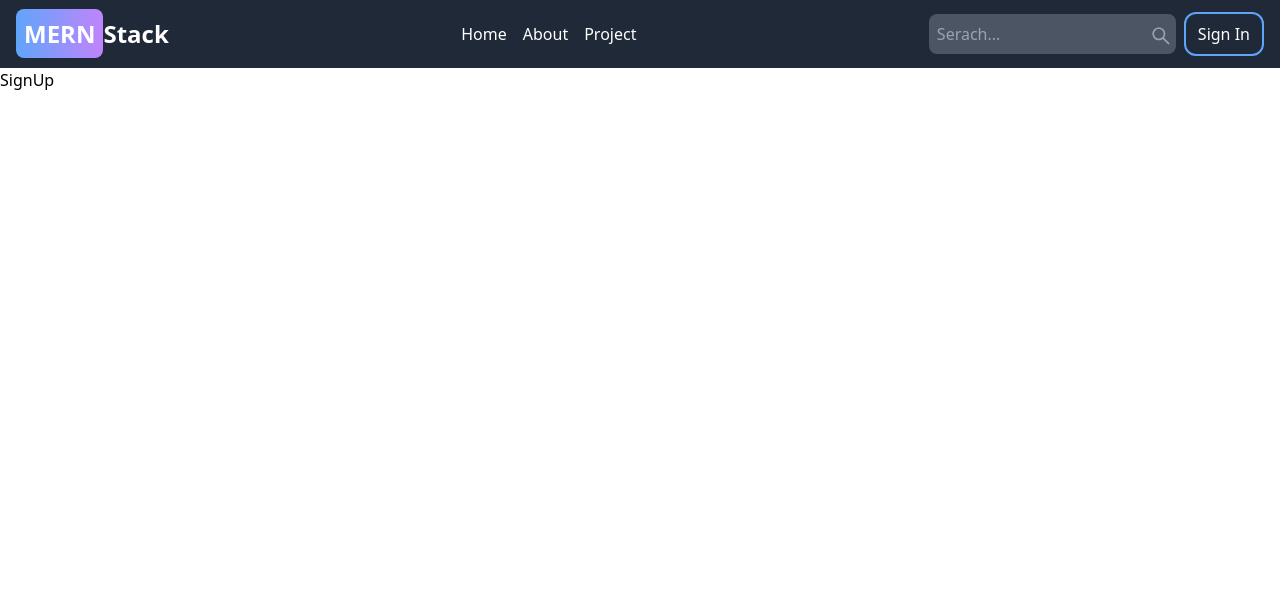
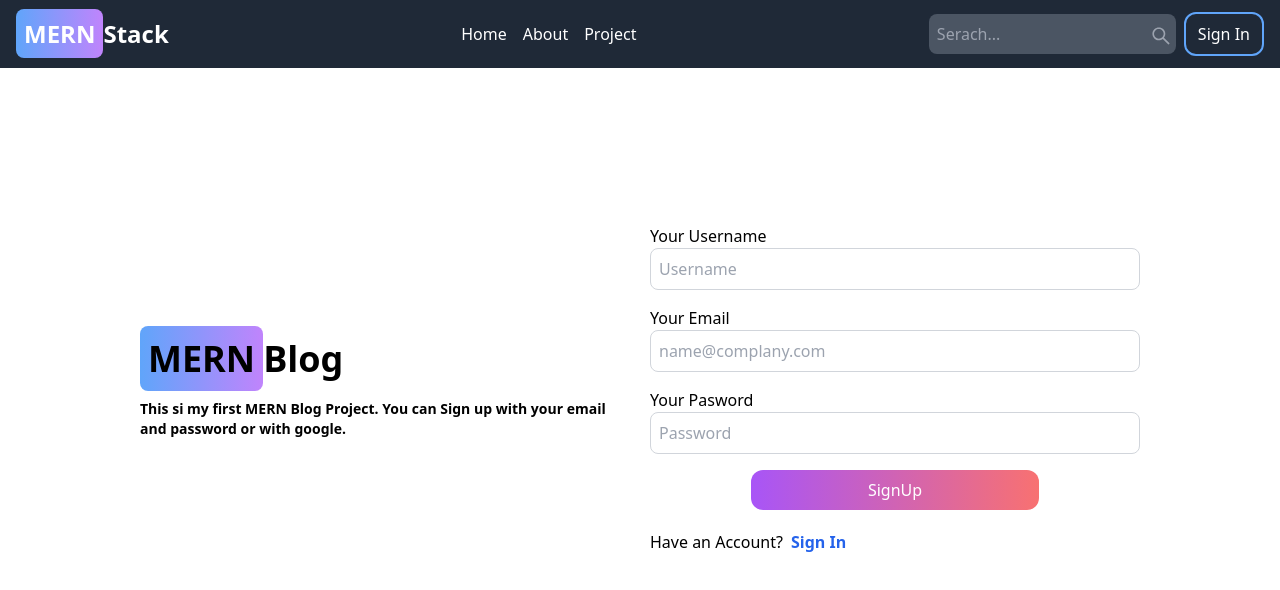
Before and after one commit to PardeepDeveloperIIOT/mern-blog, a React (Vite) app in the folder client/: page /sign-up in a window 1280 px wide. Shown: the top 590 px of the page. Built offline with nearby package versions, Linux system fonts and the light colour scheme.

Commit message:
craete signUp page ui

```diff
--- /dev/null
+++ b/client/src/components/ButtonAccount.jsx
@@ -0,0 +1,11 @@
+import React from "react";
+
+const ButtonAccount = ({ title }) => {
+  return (
+    <button className="bg-gradient-to-r from-purple-500 to-red-400 p-2 text-white rounded-xl sm:w-72 w-full">
+      {title}
+    </button>
+  );
+};
+
+export default ButtonAccount;
--- a/client/src/components/NavBarHeader.jsx
+++ b/client/src/components/NavBarHeader.jsx
@@ -1,7 +1,5 @@
-import React from "react";
 import { Link } from "react-router-dom";
 import { AiOutlineSearch } from "react-icons/ai";
-import { FaMoon } from "react-icons/fa";
 
 // bg-gray-800
 
@@ -12,9 +10,11 @@ const NavBarHeader = () => {
         <div className="navbar-component-1 flex gap-4 justify-between ">
           <div className="flex items-center">
             <h1 className="text-2xl font-bold">
-              <span className="rounded-lg px-2 py-2 bg-gradient-to-r from-blue-400  to-purple-400">
-                MERN
-              </span>
+              <Link to={"/"}>
+                <span className="rounded-lg px-2 py-2 bg-gradient-to-r from-blue-400  to-purple-400">
+                  MERN
+                </span>
+              </Link>
               Stack
             </h1>
           </div>
--- a/client/src/pages/SignUp.jsx
+++ b/client/src/pages/SignUp.jsx
@@ -1,7 +1,76 @@
 import React from "react";
+import { Link } from "react-router-dom";
+import ButtonAccount from "../components/ButtonAccount";
 
 const SignUp = () => {
-  return <div>SignUp</div>;
+  return (
+    <>
+      <div className="max-w-screen-lg min-h-screen mt-36 mx-auto">
+        <div className=" flex p-3 flex-col md:flex-row md:items-center gap-5">
+          {/* left side */}
+          <div className="flex-1 left-side-conatiner text-4xl font-bold ">
+            <Link to={"/"}>
+              <span className="rounded-lg px-2 py-2 bg-gradient-to-r from-blue-400  to-purple-400">
+                MERN
+              </span>
+              Blog
+            </Link>
+            <p className="text-sm font-semibold mt-5">
+              This si my first MERN Blog Project. You can Sign up with your
+              email and password or with google.
+            </p>
+          </div>
+          {/* right side */}
+          <div className="flex-1 right-side-conatiner ">
+            <form className="flex flex-col gap-4">
+              <div className="flex flex-col ">
+                <label htmlFor="username" className="font-medium">
+                  Your Username
+                </label>
+                <input
+                  type="text"
+                  placeholder="Username"
+                  id="username"
+                  className="border border-gray-300 rounded-lg p-2"
+                />
+              </div>
+              <div className="flex flex-col">
+                <label htmlFor="email" className="font-medium">
+                  Your Email
+                </label>
+                <input
+                  type="text"
+                  placeholder="name@complany.com"
+                  id="email"
+                  className="border border-gray-300 rounded-lg p-2"
+                />
+              </div>
+              <div className="flex flex-col">
+                <label htmlFor="password" className="font-medium">
+                  Your Pasword
+                </label>
+                <input
+                  type="text"
+                  placeholder="Password"
+                  id="password"
+                  className="border border-gray-300 rounded-lg p-2"
+                />
+              </div>
+              <div className="text-center">
+                <ButtonAccount title="SignUp"></ButtonAccount>
+              </div>
+            </form>
+            <div className="flex gap-2  mt-5">
+              <span className="font-medium">Have an Account?</span>
+              <Link to={"/sign-in"} className="text-blue-600 font-bold">
+                Sign In
+              </Link>
+            </div>
+          </div>
+        </div>
+      </div>
+    </>
+  );
 };
 
 export default SignUp;
```
